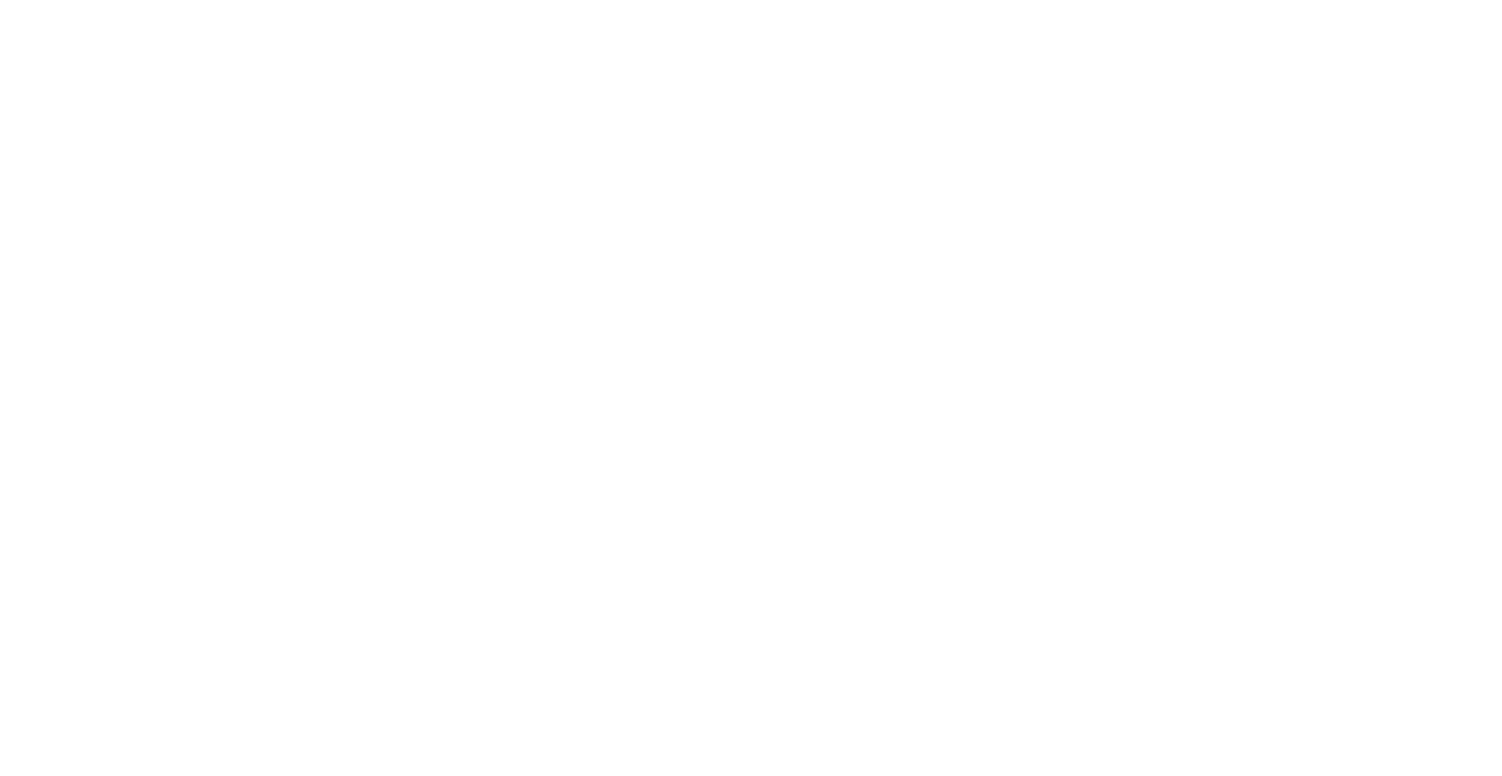
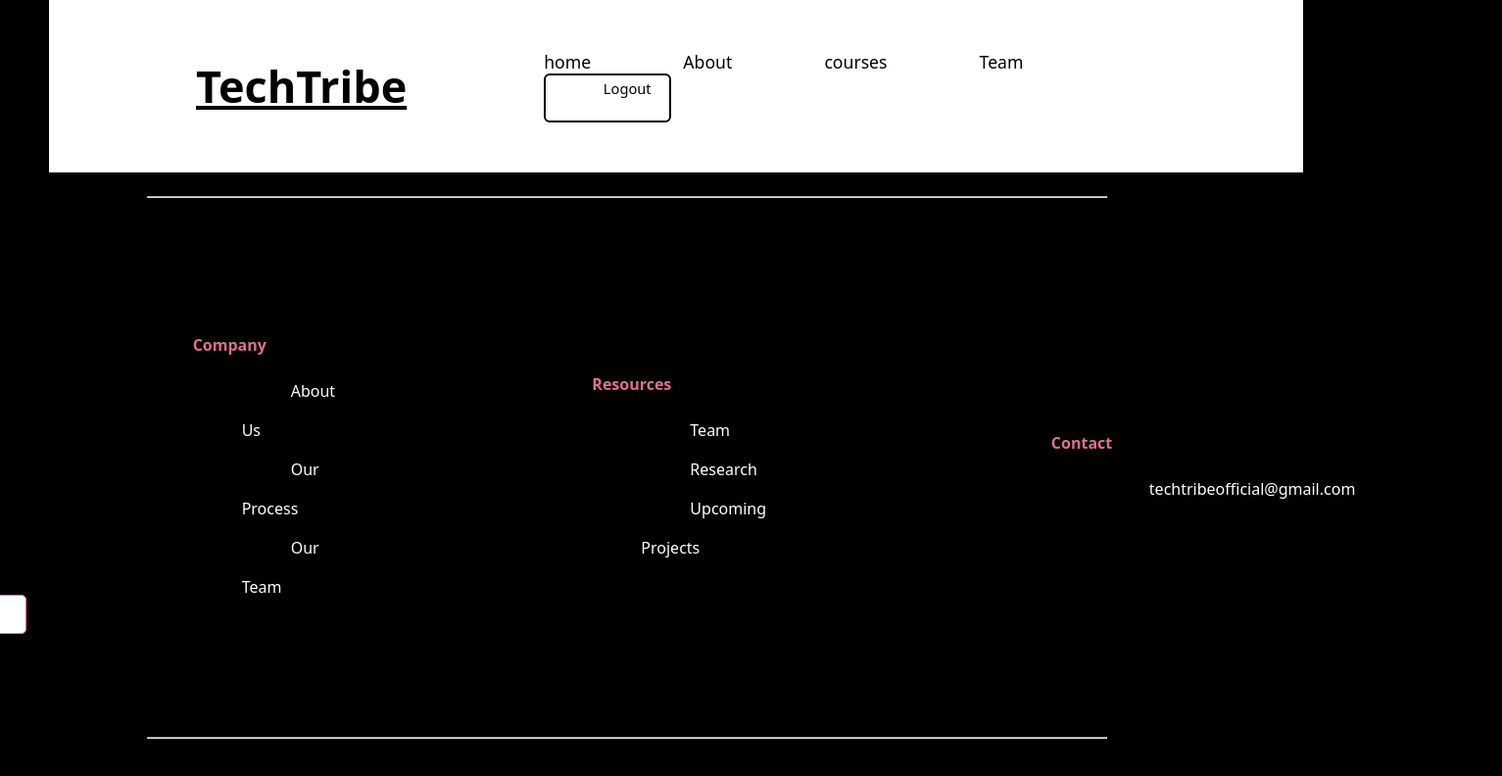
Before and after one commit to Seltileng/TechTribe, a website: page software.html in a window 1280 px wide. Shown: the whole page at 98% size, 1533 px wide, since content can reach past the window. Drawn offline with Linux system fonts and the light colour scheme.

```diff
--- a/software.html
+++ b/software.html
@@ -0,0 +1,264 @@
+<!DOCTYPE html>
+<html lang="en">
+<head>
+    <meta charset="UTF-8">
+    <meta name="viewport" content="width=device-width, initial-scale=1.0">
+    <title>Document</title>
+    <style>
+        *{
+    margin-left: 50px;
+    margin-right: 50px;
+    padding: 0;
+    box-sizing: border-box;
+    font-family: system-ui, -apple-system, BlinkMacSystemFont, 'Segoe UI', Roboto, Oxygen, Ubuntu, Cantarell, 'Open Sans', 'Helvetica Neue', sans-serif;
+}
+
+body{
+    margin-top: 200px;
+    justify-content: center;
+    align-items: center;
+    min-height: 100vh;
+    background: rgb(0, 0, 0);
+    background-size: cover;
+    background-position: center;
+}
+
+header {
+    position: fixed;
+    top: 0;
+    left: 0;
+    width: 100%;
+    padding: 20px 100px;
+    background-color: rgb(255, 255, 255);
+    display: flex;
+    justify-content: space-between;
+    align-items: center;
+    z-index: 99;
+    overflow: hidden;
+}
+h2{
+    font-size: 45px;
+    color: white;
+    text-decoration: underline;
+
+}
+
+p{
+    font-weight: 500;
+    font-size: larger;
+    color: white;
+}
+.center-content h1{
+    color: white;
+    font-size: 100px;
+}
+.center-content p{
+    text-align: center;
+    color: white;
+}
+a{
+    text-decoration: none;
+
+}
+
+
+.our-logo{
+    font-family: 2em;
+    color: rgb(0, 0, 0);
+    user-select: none;
+
+}
+
+.navigation-login a{
+    position: relative;
+    font-size: 1.1em;
+    color: rgb(0, 0, 0);
+    text-decoration: none;
+    font-weight: 500;
+    margin-left: 40px;
+
+}
+
+.navigation-login a::after{
+    content: '';
+    position: absolute;
+    left: 0;
+    bottom: -6px;
+    width: 100%;
+    height:  3px;
+    background: rgb(0, 0, 0);
+    border-radius: 5px;
+    transform: scaleX(0)
+}
+
+.navigation-login a:hover::after{
+    transform-origin: left;
+    transform:scaleX(1)
+
+}
+
+.navigation-login .btnlogin{
+    width: 130px;
+    height: 50px;
+    background: transparent;
+    border: 2px solid rgb(0, 0, 0);
+    outline: none;
+    border-radius: 6px;
+    cursor: 1.1em;
+    color: rgb(47, 0, 255);
+    font-weight: 500;
+    margin-left: 40px;
+    transition: 2.5s;
+}
+
+.navigation-login .btnlogin:hover{
+    background: burlywood;
+    color: black;
+}
+
+
+.huge{
+    font-size: 50px;
+    font-weight: 500;
+    color: rgb(255, 255, 255);
+}
+h1{
+    color: palevioletred;
+}
+
+h3{
+    font-size: 30px;
+    font-weight: 500;
+    color: rgb(255, 255, 255);
+}
+
+
+
+.footer {
+    background: rgb(0, 0, 0);
+  padding: 0px ;
+  margin: 2%;
+}
+
+.footer h4 {
+  margin-bottom: 10px;
+}
+
+.footer ul li {
+  line-height: 2.5;
+}
+
+.footer a {
+  color: white;
+}
+
+.footer i {
+  font-size: 1.5rem;
+  margin-right: 5px;
+}
+
+.footer-grid {
+  display: grid;
+  grid-template-columns: 2fr 1fr 1fr 1fr;
+  gap: 0px;
+  justify-content: center;
+  align-items: center;
+}
+
+.footer .card {
+  margin: 0px 20px 20px 0;
+}
+
+.footer input[type='email'] {
+  width: 100%;
+  padding: 10px;
+  background-color: rgb(255, 255, 255);
+  color: black;
+  border: 1px solid hotpink;
+  border-radius: 5px;
+  margin-right: 10px;
+}
+.text-sm{
+    color: palevioletred;
+}
+.btn-btn-sub{
+    height: 30px;
+    width: 80px;
+    color: black;
+    font-weight: 500;
+}
+h4{
+    color: palevioletred;
+}
+hr{
+    color: hotpink;
+}
+    </style>
+</head>
+<body>
+    <header>
+        <h2 class="our-logo">TechTribe</h2>
+        <nav class="navigation-login">
+            <a href="home.html">home</a>
+            <a href="about.html">About</a>
+            <a href="courses.html" target="_blank">courses</a>
+            <a href="team.html">Team</a>
+            <button class="btnlogin"><a href="login.html">Logout</a></button>
+        </nav>
+    </header>
+
+        <hr>
+        <footer class="footer bg-white">
+            <div class="container">
+              <div class="footer-grid">
+                <div>
+                  <a href="home.html">
+                    <h3>TechTribe</h3>
+                  </a>
+                  <div class="card">
+                    <h4>Subscribe to Newsletter</h4>
+                    <p class="text-sm">
+                      Subscribe now to receive tips on how to take your business to
+                      the next level.
+                    </p>
+                    <form>
+                      <input type="email" id="email" placeholder="Enter your email" />
+                      <button type="submit" class="btn-btn-sub" onclick="displayMessage()" value="show alert box">
+                        Subscribe
+                      </button>
+                    </form>
+                  </div>
+                  <i class="fab fa-linkedin"></i>
+                  <i class="fab fa-twitter"></i>
+                </div>
+                <div>
+                  <h4>Company</h4>
+                  <ul>
+                    <li><a href="about.html">About Us</a></li>
+                    <li><a href="article.html">Our Process</a></li>
+                    <li><a href="team.html">Our Team</a></li>
+                  </ul>
+                </div>
+                <div>
+                  <h4>Resources</h4>
+                  <ul>
+                    <li><a href="team.html">Team</a></li>
+                    <li><a href="notavailable.html">Research</a></li>
+                    <li><a href="notavailable.html">Upcoming Projects</a></li>
+                  </ul>
+                </div>
+                <div>
+                  <h4>Contact</h4>
+                  <ul>
+                    <li>
+                      <a href="notavailable.html">techtribeofficial@gmail.com</a>
+                    </li>
+                  </ul>
+                </div>
+              </div>
+            </div>
+          </footer>
+          <hr>
+</body>
+<script src="script.js"></script>
+</html>
```
Also changed, not shown: about.html (+2 -1 lines), courses.html (+16 -6 lines), team.html (+1 -1 lines).
